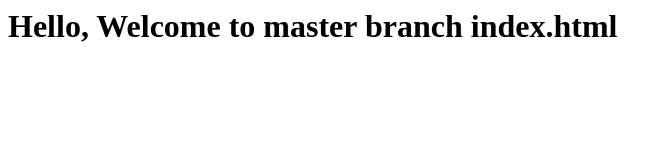
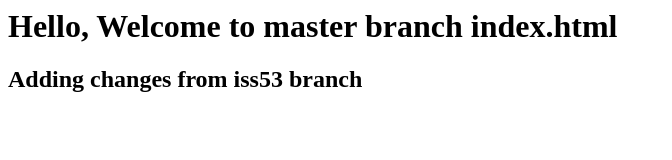
Before and after one commit to harshSaw/gitPractice, a plain HTML site: page index.html in a window 1280 px wide. Shown: the whole page, without its empty margins (0-672 px from the left). Drawn offline with Linux system fonts and the light colour scheme.

Commit message:
Adding changes to index.html in iss53

```diff
--- a/index.html
+++ b/index.html
@@ -2,5 +2,6 @@
   <head></head>
   <body>
      <h1>Hello, Welcome to master branch index.html</h1>
+     <h2>Adding changes from iss53 branch</h2>
   </body>
 </html>
```
